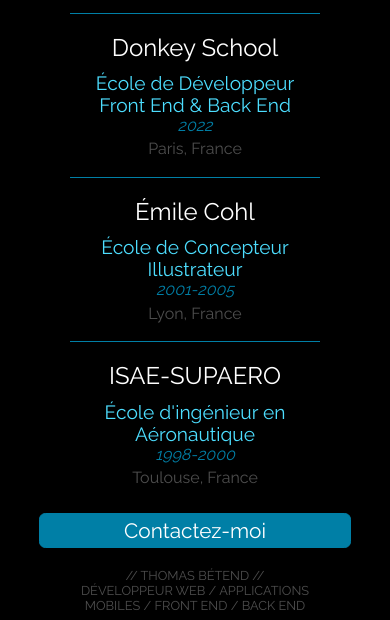
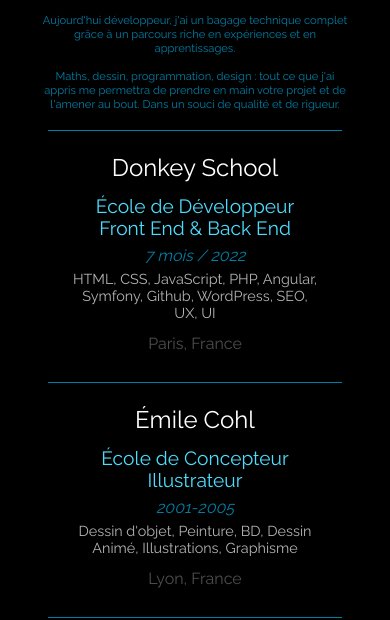
Before and after one commit to thomasbetend/ThomasBetend.github.io, a plain HTML site: page cursus.html in a window 390 px wide. Shown: the part 170-790 px from the top of the page. Drawn offline with Linux system fonts and the light colour scheme.

Commit message:
version old homepage and cursus improved

```diff
--- a/cursus.css
+++ b/cursus.css
@@ -50,6 +50,8 @@
 
 .study-description {
     color: var(--color-second);
+    font-size: 1.2em;
+    padding-bottom: 3%;
 }
 
 .study-dates {
@@ -59,10 +61,32 @@
     padding-bottom: 5%;
 }
 
+.study-learning {
+    color: white;
+    font-size: 0.8em;
+    padding-bottom: 5%;
+    opacity: 70%;
+}
+
 .study-place {
     color: white;
     opacity: 30%;
+    padding-bottom: 3%;
 }
+
+.about-me-text {
+    display: block;
+    color: var(--color-first);
+    margin-top: 1%;
+    margin-bottom: 2%;
+    padding-left: 30%;
+    padding-right: 30%;
+}
+
+.about-me-title {
+    color: var(--color-first);
+}
+
 
 @media screen and (max-width: 820px) {
 
@@ -79,17 +103,21 @@
         min-height: 40%;
     }
 
+    #image-central {
+        width: 10%;
+    }
+
     .study1 {
         border-right: 0px solid var(--color-first);
         border-top: 1px solid var(--color-first);
-        width: 80%;
+        width: 100%;
     }
 
     .study2 {
         background-color: black;
         border-top: 1px solid var(--color-first);
         padding: 6%;
-        width: 80%;
+        width: 100%;
     }
 
     .study-title {
@@ -103,12 +131,23 @@
     }
 
     .study-dates {
-        font-size: 1.4em;
-        padding-bottom: 1%;
+        font-size: 1em;
+        padding-bottom: 3%;
     }
 
     .study-place {
         font-size: 1.3em;
+    }
+
+    .study-learning {
+        font-size: 1em;
+    }
+
+    .about-me-text {
+        margin-top: 3%;
+        margin-bottom: 5%;
+        padding-left: 15%;
+        padding-right: 15%;
     }
 
 
@@ -130,6 +169,8 @@
         align-items: center;
         justify-content: center;
         min-height: 40%;
+        margin-right: 3%;
+        margin-left: 3%;
     }
 
     .study1 {
@@ -161,4 +202,14 @@
         font-size: 1em;
     }
 
+    .study-learning {
+        font-size: 0.9em;
+    }
+
+    .about-me-text {
+        font-size: 0.7em;
+        padding-left: 10%;
+        padding-right: 10%;
+    }
+
 }
--- a/cursus.html
+++ b/cursus.html
@@ -46,23 +46,37 @@
             <div class="title">Cursus</div>
             <img src="./icons8-learn-study-64.png" alt="picto study" id="image-central">
         </div>
+        <div class="about-me">
+            <div class="about-me-title">
+            </div>
+            <div class="about-me-text">
+                Aujourd'hui développeur, j'ai un bagage technique complet
+                grâce à un parcours riche en expériences et en apprentissages.<br/> <br/>
+                Maths, dessin, programmation, design : tout ce que j'ai appris
+                me permettra de prendre en main votre projet et de l'amener au bout.
+                Dans un souci de qualité et de rigueur.
+            </div>
+        </div>
         <div class="study">
             <div class="study1">
                 <p class="study-title">ISAE-SUPAERO</p>
-                <p class="study-description">École d'ingénieur en Aéronautique</p>
+                <p class="study-description">École d'ingénieur <br/> en Aéronautique</p>
                 <p class="study-dates">1998-2000</p>
+                <p class="study-learning">Mécanique des fluides, Résistance des matériaux, Innovation, Gestion de projets</p>
                 <p class="study-place">Toulouse, France</p>
             </div>
             <div class="study1">
                 <p class="study-title">Émile Cohl</p>
-                <p class="study-description">École de Concepteur Illustrateur</p>
+                <p class="study-description">École de Concepteur<br/>  Illustrateur</p>
                 <p class="study-dates">2001-2005</p>
+                <p class="study-learning">Dessin d'objet, Peinture, BD, Dessin Animé, Illustrations, Graphisme </p>
                 <p class="study-place">Lyon, France</p>
             </div>
             <div class="study2">
                 <p class="study-title">Donkey School</p>
-                <p class="study-description">École de Développeur Front End & Back End</p>
-                <p class="study-dates">2022</p>
+                <p class="study-description">École de Développeur<br/>  Front End & Back End</p>
+                <p class="study-dates">7 mois / 2022</p>
+                <p class="study-learning">HTML, CSS, JavaScript, PHP, Angular, Symfony, Github, WordPress, SEO, UX, UI</p>
                 <p class="study-place">Paris, France</p>
             </div>
         </div>
--- a/nav-bar.css
+++ b/nav-bar.css
@@ -11,7 +11,7 @@
 }
 
 .menu-laptop {
-    display: flex;
+    display: none;
     flex-direction: row;
     justify-content: flex-end;
     opacity: 80%;
@@ -44,17 +44,9 @@
     width: 25px;
 }
 
-@media screen and (min-width: 821px) {
-
-    #button-menu-burger {
-        display: none;
-    }
-}
 
 @media screen and (max-width: 820px) {
-    .menu-laptop {
-        display: none;
-    }
+
 
     .nav-bar img {
         width: 50%;
```
Also changed, not shown: home.css (+4 -5 lines).
